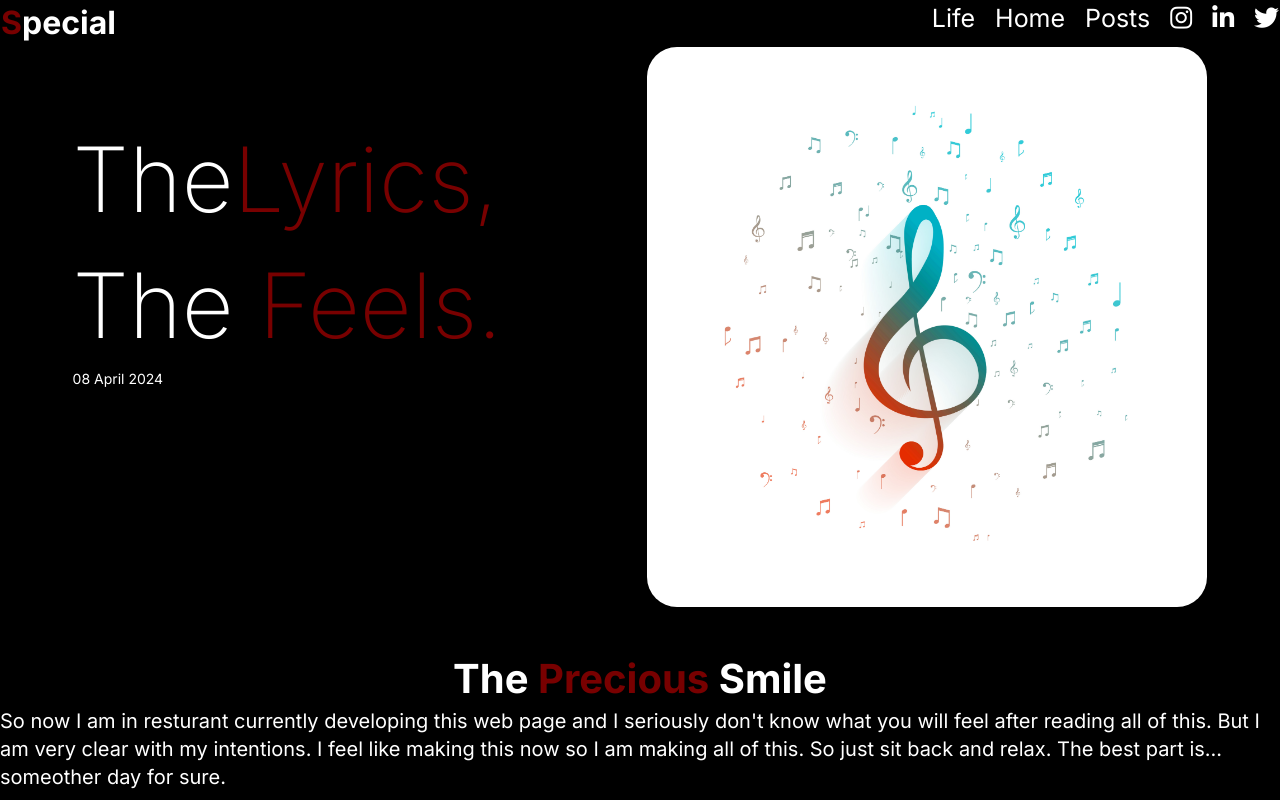
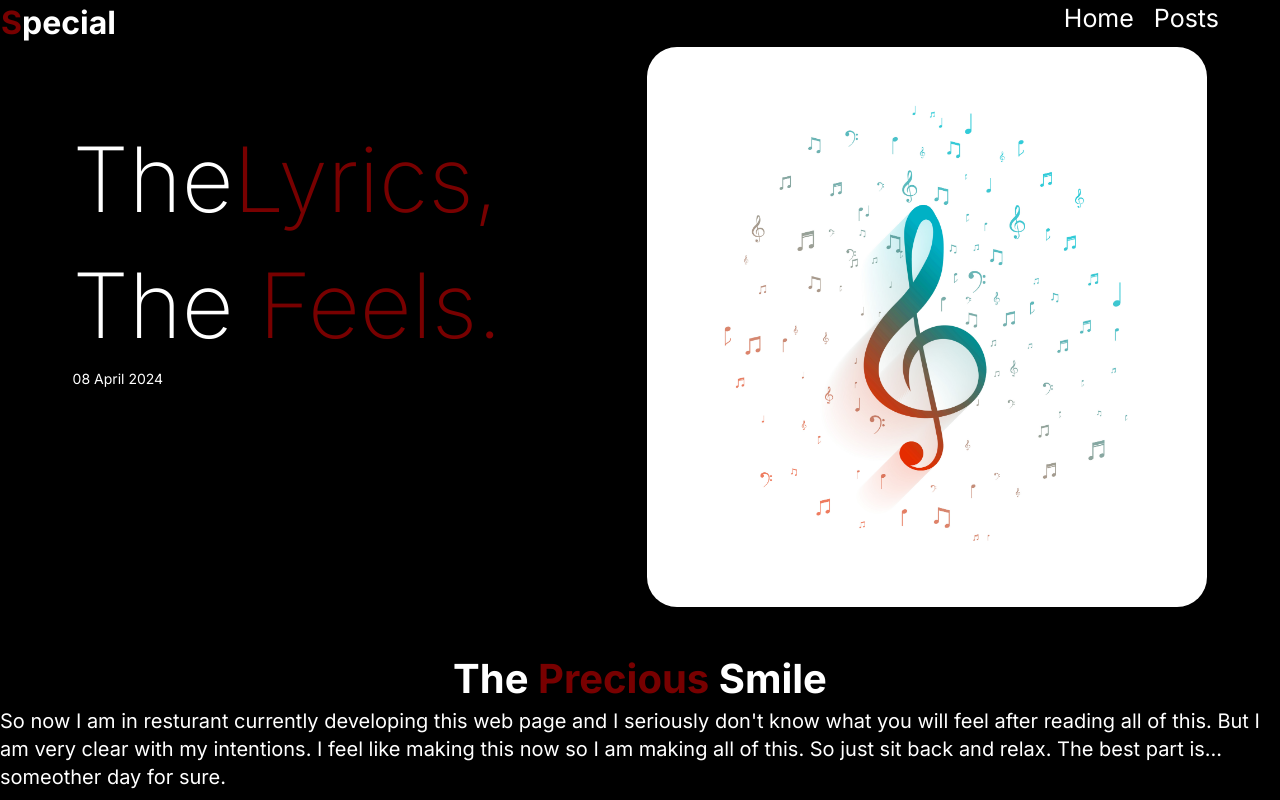
Before and after one commit to Sumit-earth/special, a plain HTML site: page The Swim Feast.html in a window 1280 px wide. Shown: the top 800 px of the page. Drawn offline with Linux system fonts and the light colour scheme.

Commit message:
Update The Swim Feast.html

```diff
--- a/The Swim Feast.html
+++ b/The Swim Feast.html
@@ -17,27 +17,27 @@
             <h1><span>S</span>pecial</h1>
             <ul>
                <li>
-                <a href="about.html">Life</a>
+                <!-- <a href="about.html">Life</a> -->
                </li>
                 <li><a href="index.html">Home</a></li>
                 <li><a href="thegallery.html">Posts</a></li>
                 <li>
-                    <a href="https://www.instagram.com/esse.sumit/?utm_source=qr&igshid=MzNlNGNkZWQ4Mg%3D%3D">
+                    <!-- <a href="https://www.instagram.com/esse.sumit/?utm_source=qr&igshid=MzNlNGNkZWQ4Mg%3D%3D">
                     <i class="fa fa-instagram">
-
+                         -->
                     </i>
                     </a>
                 </li>
                 <li>
-                      <a href="https://www.linkedin.com/in/sumit-kumar-5aa189260">
-                    <i class="fa fa-linkedin">
+                      <!-- <a href="https://www.linkedin.com/in/sumit-kumar-5aa189260">
+                    <i class="fa fa-linkedin"> -->
 
                     </i>
                     </a>
                 </li>
                 <li>
                     <a href="#">
-                    <i class="fa fa-twitter">
+                    <!-- <i class="fa fa-twitter"> -->
 
                     </i>
                     </a>
@@ -135,8 +135,9 @@
             <br>
             <!-- It is just normal Sumit wishing his friend.. <br> -->
             <br>
-            Happy Birthday.. ❤️
+
         </p>
+        Happy Birthday.. ❤️
        </div>
 
         <!-- <hr> -->
```
